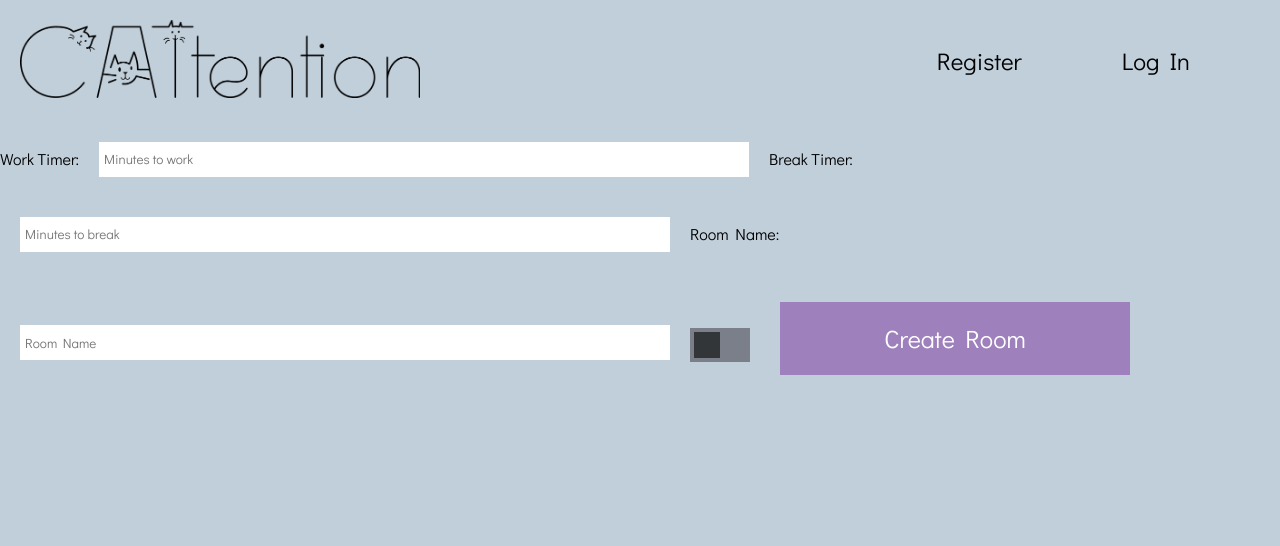
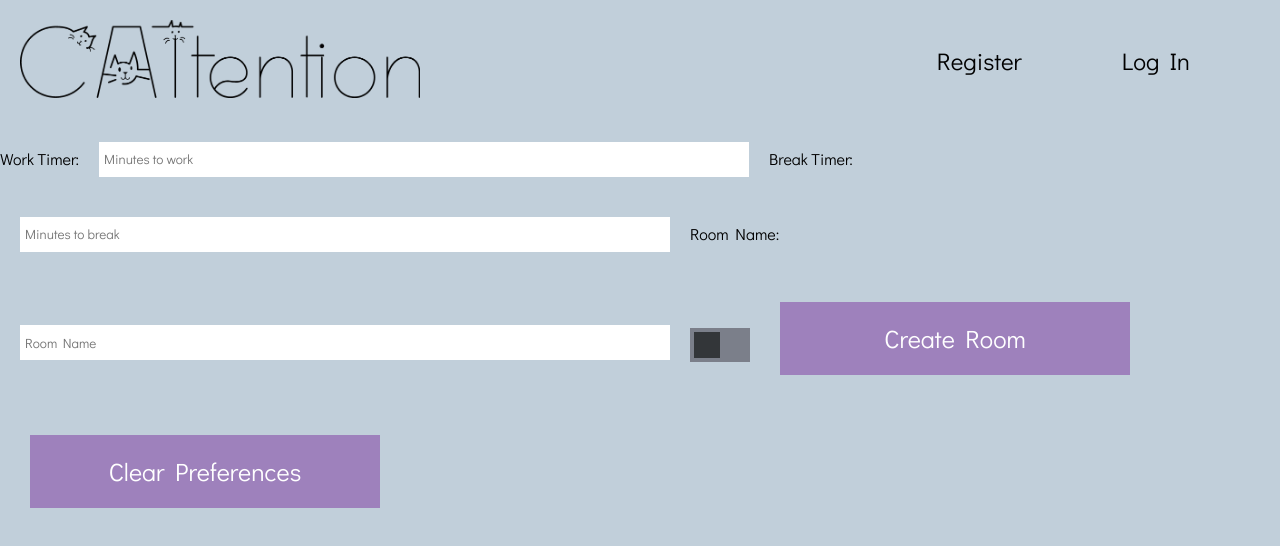
Before and after one commit to ewaltho/CATtention-front, a React (Create React App) app: page /createroom in a window 1280 px wide. Shown: the top 546 px of the page. Built offline with nearby package versions, Linux system fonts and the light colour scheme; no server answers.

Commit message:
added a clear preferences button

```diff
--- a/src/components/CreateRoom.js
+++ b/src/components/CreateRoom.js
@@ -42,12 +42,21 @@ export default function CreateRoom(props) {
     }
   };
 
+  const clearAllPreferences = (e) => {
+    e.preventDefault();
+    localStorage.removeItem("roomPrefs");
+    setRoomPreferences({
+      minigameToggle: false,
+    });
+  };
+
   const handleFormSubmission = (e) => {
     e.preventDefault();
     localStorage.setItem("roomPrefs", JSON.stringify(roomPreferences));
   };
 
   return (
+    <>
       <form onSubmit={handleFormSubmission}>
         <label htmlFor="workTime">Work Timer:</label>
         <input
@@ -81,5 +90,10 @@ export default function CreateRoom(props) {
         </label>
         <button type="submit">Create Room</button>
       </form>
+
+      <button type="button" onClick={clearAllPreferences}>
+        Clear Preferences
+      </button>
+    </>
   );
 }
```
Lines whose indentation alone changed are shown as unchanged.
